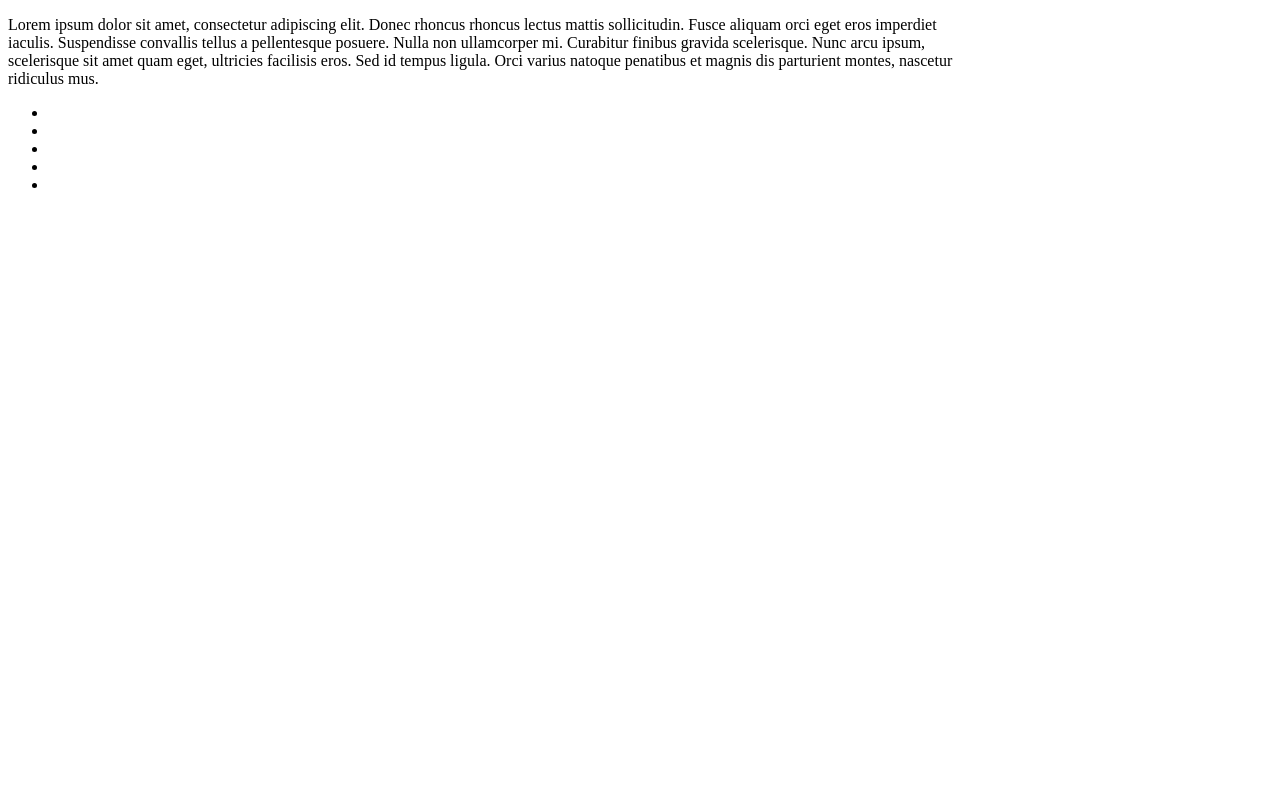
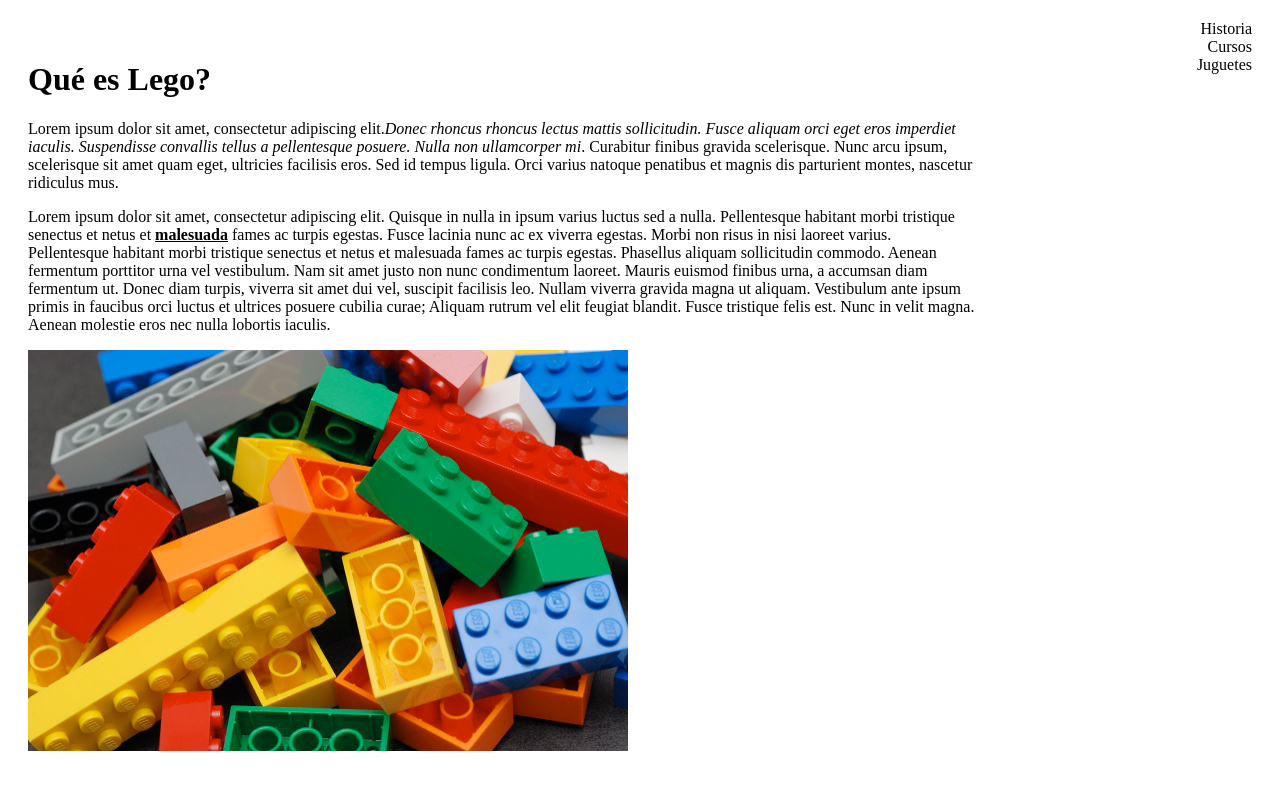
Before and after one commit to MartaTao/prueba_inicial, a plain HTML site: page index.html in a window 1280 px wide. Drawn offline with Linux system fonts and the light colour scheme.

Commit message:
Execice2 complete

```diff
--- a/index.html
+++ b/index.html
@@ -6,14 +6,25 @@
     <meta name="viewport" content="width=device-width, initial-scale=1.0">
     <title>Lego</title>
     <style>
+
         .principal{
+            float:left;
             width: 75%;
+            margin: 20px;
         }
         .secundario{
-            float:right;
             width: 25%;
+
         }
-
+        nav ul{
+            list-style: none;
+            text-align: right;
+            margin: 20px;
+        }
+        nav ul a{
+            text-decoration: none;
+            color:black;
+        }
     </style>
 </head>
 <header>
@@ -21,14 +32,24 @@
 </header>
 <body>
     <div class="principal">
-        <p>Lorem ipsum dolor sit amet, consectetur adipiscing elit. Donec rhoncus rhoncus lectus mattis sollicitudin. Fusce aliquam orci eget eros imperdiet iaculis. Suspendisse convallis tellus a pellentesque posuere. Nulla non ullamcorper mi. Curabitur finibus gravida scelerisque. Nunc arcu ipsum, scelerisque sit amet quam eget, ultricies facilisis eros. Sed id tempus ligula. Orci varius natoque penatibus et magnis dis parturient montes, nascetur ridiculus mus.</p>
+        <h1>Qué es Lego?</h1>
+        <p>Lorem ipsum dolor sit amet, consectetur adipiscing elit.<i>Donec rhoncus rhoncus lectus mattis sollicitudin. Fusce aliquam orci eget eros imperdiet iaculis. Suspendisse convallis
+            tellus a pellentesque posuere. Nulla non ullamcorper mi</i>. Curabitur finibus gravida scelerisque. Nunc arcu ipsum, scelerisque sit amet quam eget, ultricies facilisis eros. Sed
+            id tempus ligula. Orci varius natoque penatibus et magnis dis parturient montes, nascetur ridiculus mus.</p>
+            <p>Lorem ipsum dolor sit amet, consectetur adipiscing elit. Quisque in nulla in ipsum varius luctus sed a nulla. Pellentesque habitant morbi tristique senectus et netus et
+                <b><u>malesuada</u></b> fames ac turpis egestas. Fusce lacinia nunc ac ex viverra egestas. Morbi non risus in nisi laoreet varius. Pellentesque habitant morbi tristique senectus et
+                netus et malesuada fames ac turpis egestas. Phasellus aliquam sollicitudin commodo. Aenean fermentum porttitor urna vel vestibulum. Nam sit amet justo non nunc condimentum
+                laoreet. Mauris euismod finibus urna, a accumsan diam fermentum ut. Donec diam turpis, viverra sit amet dui vel, suscipit facilisis leo. Nullam viverra gravida magna ut
+                aliquam. Vestibulum ante ipsum primis in faucibus orci luctus et ultrices posuere cubilia curae; Aliquam rutrum vel elit feugiat blandit. Fusce tristique felis est. Nunc
+                in velit magna. Aenean molestie eros nec nulla lobortis iaculis.</p>
+        <img src="images/hola.jpg" width="600", height="401,5">
     </div>
     <div clas="secundario">
-        <nav>
+        <nav class="menu">
             <ul>
-                <li><a href=""></a></li>
-                <li><a href=""></a></li>
-                <li><a href=""></a></li>
+                <li><a href="html/historia.html">Historia</a></li>
+                <li><a href="html/cursos.html">Cursos</a></li>
+                <li><a href="html/juguetes.html">Juguetes</a></li>
                 <li><a href=""></a></li>
                 <li><a href=""></a></li>
             </ul>
```
Also changed, not shown: html/cursos.html (+12 -0 lines), html/historia.html (+12 -0 lines), html/juguetes.html (+12 -0 lines), images/hola.jpg (added).
